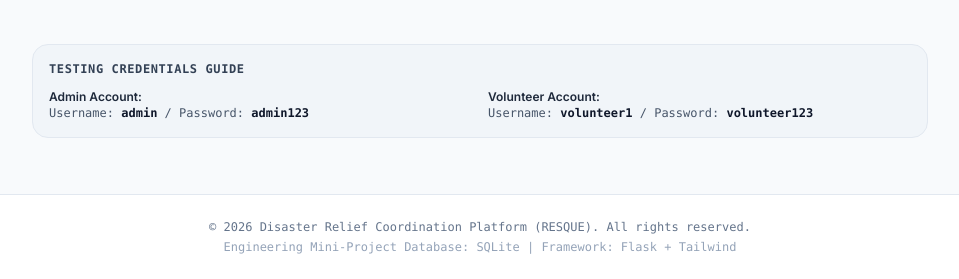
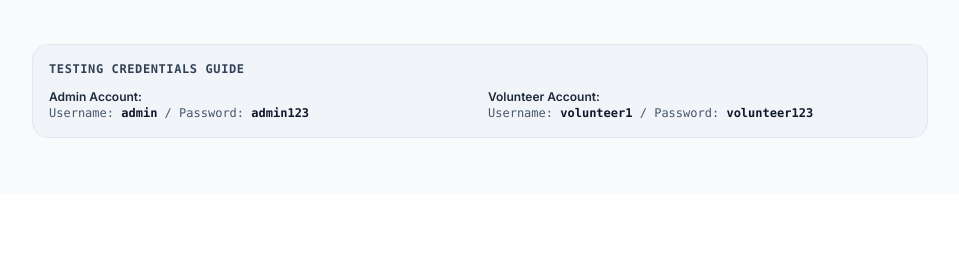
Before and after one commit to Raunak-Chatterjee/Disaster-Relief-Coordination-System, a Flask app: page / in a window 1280 px wide. Shown: the part 720-999 px from the top of the page, without its empty margins (160-1119 px from the left). After the commit the page ends 858 px from the top, so only its background shows below. Run offline with Flask 3, Linux system fonts and the light colour scheme; some libraries are stand-ins or nearby versions.

Commit message:
Updated website footer

```diff
--- a/flask-project/templates/base.html
+++ b/flask-project/templates/base.html
@@ -124,14 +124,5 @@
     <main class="flex-grow max-w-7xl w-full mx-auto px-4 sm:px-6 lg:px-8 py-8">
         {% block content %}{% endblock %}
     </main>
-
-    <!-- Footer -->
-    <footer class="bg-white border-t border-slate-200 py-6 text-center text-xs text-slate-500 font-mono">
-        <div class="max-w-7xl mx-auto px-4">
-            <p>&copy; 2026 Disaster Relief Coordination Platform (RESQUE). All rights reserved.</p>
-            <p class="mt-1 text-slate-400">Engineering Mini-Project Database: SQLite | Framework: Flask + Tailwind</p>
-        </div>
-    </footer>
-
 </body>
 </html>
--- a/src/App.tsx
+++ b/src/App.tsx
@@ -1033,11 +1033,7 @@ export default function App() {
           </AnimatePresence>
         </div>
 
-        {/* COMPACT FOOTER */}
-        <footer className="bg-white border-t border-slate-200 py-3 text-center text-[10px] text-slate-400 font-mono shrink-0">
-          <p>&copy; 2026 Disaster Relief Coordination Platform (RESQUE). All rights reserved.</p>
-          <p className="text-[9px] text-slate-300">Preview Engine: Express + React 19 | Local Mini-Project Target: Python Flask + SQLite</p>
-        </footer>
+
       </main>
     </div>
   );
```
